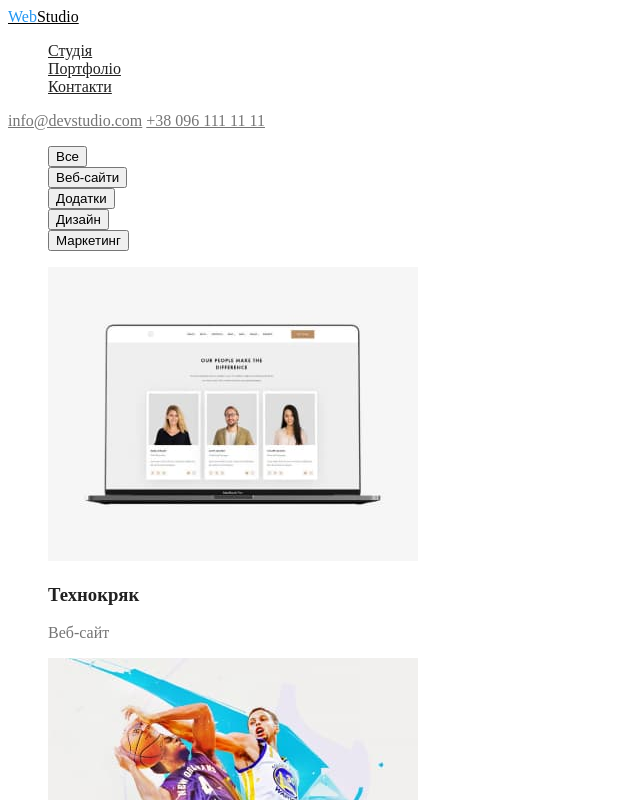
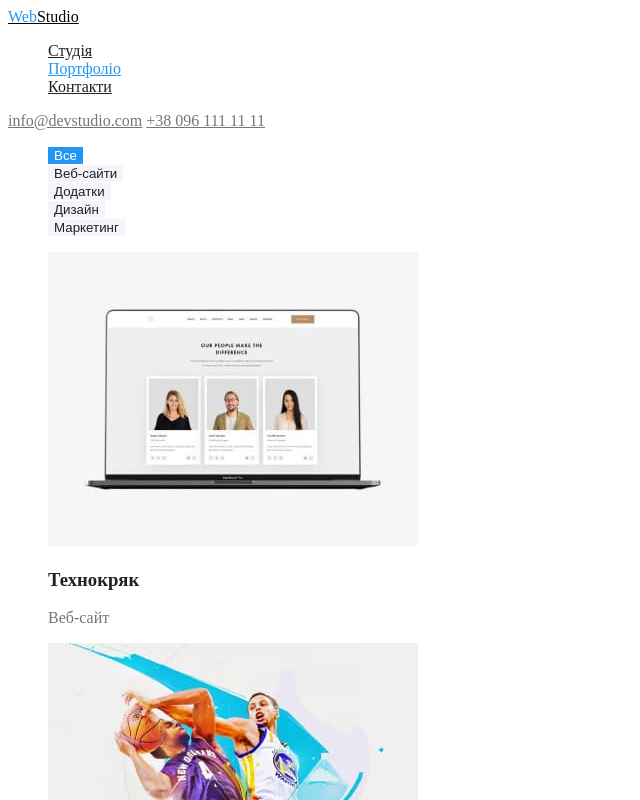
Before and after one commit to AlzagTech/goit-markup-hw-02, a plain HTML site: page portfolio.html in a window 1280 px wide. Both pictures are taken after a click on the button "Все". Shown: the top 800 px of the page, without its empty margins (0-640 px from the left). Drawn offline with Linux system fonts and the light colour scheme.

Commit message:
Додав стилі для кнопок

```diff
--- a/css/styles.css
+++ b/css/styles.css
@@ -10,6 +10,7 @@
 
 Hover кнопки: #188CE8;
 Тел. та пошта у футері: rgba(255, 255, 255, 0.6);
+Колір фону кнопок: #F5F4FA;
 
 */
 
@@ -17,10 +18,13 @@ Hover кнопки: #188CE8;
     --primary-text-color: #757575;
     --title-text-color: #212121;
 
-    --primary-bg-color: #ffffff;
+
+    --primary-white-color: #ffffff;
+
     --secondary-bg-color: #2F303A;
     --tertiary-bg-color: #F5F4FA;
     --acent-color: #2196F3;
+    --button-bg-color: #F5F4FA;
 }
 
 
@@ -43,7 +47,7 @@ Hover кнопки: #188CE8;
 }
 
 .footer .logo{
-    color: #ffffff;
+    color: var(--primary-white-color);
 }
 
 .logo > span {
@@ -58,6 +62,10 @@ Hover кнопки: #188CE8;
 
 .site-nav .link:hover,
 .site-nav .link:focus {
+    color: var(--acent-color);
+}
+
+.site-nav .link.current {
     color: var(--acent-color);
 }
 
@@ -79,7 +87,18 @@ Hover кнопки: #188CE8;
 }
 
 .hero-title {
-    color: #ffffff;
+    color: var(--primary-white-color);
+}
+
+.hero-btn {
+    background-color: var(--acent-color);
+    color: var(--primary-white-color);
+    border: none;
+}
+
+.hero-btn:hover,
+.hero-btn:focus {
+    background-color: #188CE8;
 }
 
 /* Секція */
@@ -104,9 +123,6 @@ Hover кнопки: #188CE8;
     color: var(--title-text-color);
 }
 
-.card .text {
-
-}
 
 /* Підвал */
 
@@ -115,7 +131,7 @@ Hover кнопки: #188CE8;
 }
 
 .address .text {
-    color: #ffffff;
+    color: var(--primary-white-color);
 }
 
 .address .link {
@@ -130,7 +146,19 @@ Hover кнопки: #188CE8;
 
 /* Стилі сторінки "Портфоліо" */
 /* Фільрти */
+/* Кнопки фільтру */
 
+.filter-btn {
+    background-color: var(--button-bg-color);
+    color: var(--title-text-color);
+    border: none;
+}
+
+.filter-btn:hover,
+.filter-btn:focus {
+    background-color: var(--acent-color);
+    color: var(--primary-white-color);
+}
 
 /* Проекти */
 
--- a/portfolio.html
+++ b/portfolio.html
@@ -15,7 +15,7 @@
         <a href="./index.html" class="logo"><span>Web</span>Studio</a>
         <ul class="site-nav list">
           <li><a href="./index.html" class="link">Студія</a></li>
-          <li><a href="./portfolio.html" class="link">Портфоліо</a></li>
+          <li><a href="./portfolio.html" class="link current">Портфоліо</a></li>
           <li><a href="" class="link">Контакти</a></li>
         </ul>
       </nav>
@@ -27,13 +27,13 @@
     <!-- Основний контент -->
     <main>
         <!-- Фільтри -->
-        <section>
+        <section class="filters">
             <ul class="list">
-                <li><button type="button">Все</button></li>
-                <li><button type="button">Веб-сайти</button></li>
-                <li><button type="button">Додатки</button></li>
-                <li><button type="button">Дизайн</button></li>
-                <li><button type="button">Маркетинг</button></li>
+                <li><button type="button" class="filter-btn">Все</button></li>
+                <li><button type="button" class="filter-btn">Веб-сайти</button></li>
+                <li><button type="button" class="filter-btn">Додатки</button></li>
+                <li><button type="button" class="filter-btn">Дизайн</button></li>
+                <li><button type="button" class="filter-btn">Маркетинг</button></li>
             </ul>
         </section>
         <!-- Проекти -->
```
Also changed, not shown: index.html (+2 -2 lines).
